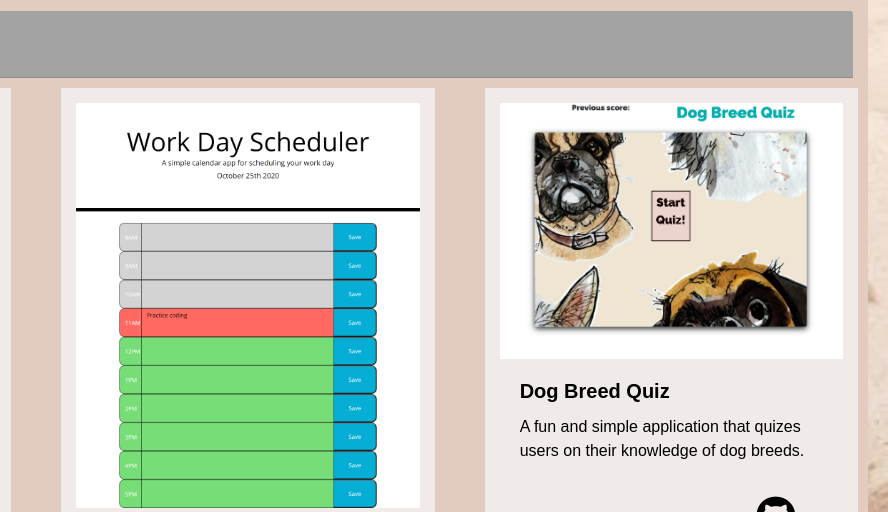
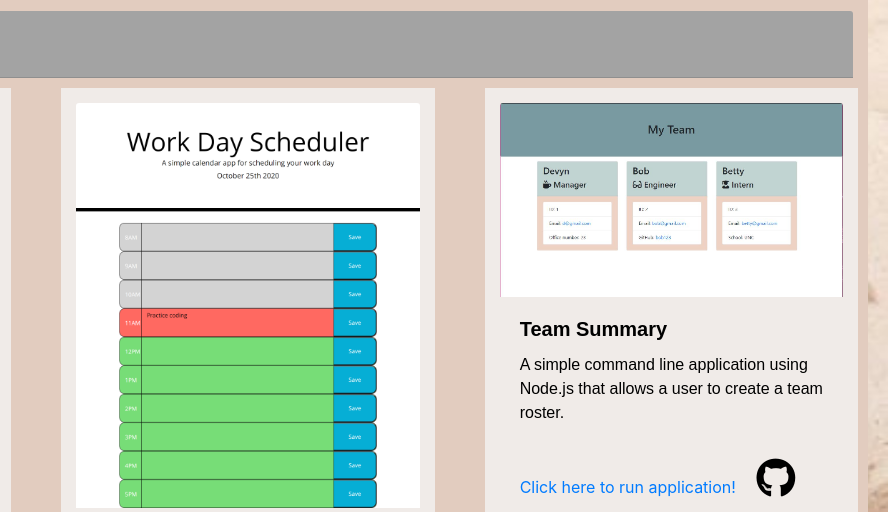
Before and after one commit to dbailey11/portfolio_update, a plain HTML site: page index.html in a window 1280 px wide. Shown: the part 1028-1540 px from the top of the page, 392-1280 px from the left. Drawn offline with nearby package versions, Linux system fonts and the light colour scheme; a web font is replaced by a local one.

Commit message:
added team summary applicaiton

```diff
--- a/index.html
+++ b/index.html
@@ -146,7 +146,7 @@
               graduation is March 2021.
             </p>
             <i class="fas fa-mobile"> 970.396.0842</i>
-            <br>
+            <br />
             <i class="far fa-envelope"> baileydevyn19@gmail.com</i>
           </div>
         </div>
@@ -225,22 +225,22 @@
             </div>
           </div>
 
-          <!--breed quiz app-->
+          <!--team summary app-->
           <div class="col-sm-4">
             <div class="cardP">
               <img
-                src="assets/images/breeds_quiz_hw4_start.png"
+                src="./assets/images/screenshot.JPG"
                 class="card-img-top"
-                alt="Breed Quiz"
+                alt="Team Summary App"
               />
               <div class="card-body">
-                <h5 class="card-title">Dog Breed Quiz</h5>
+                <h5 class="card-title">Team Summary</h5>
                 <p class="card-text">
-                  A fun and simple application that quizes users on their
-                  knowledge of dog breeds.
+                  A simple command line application using Node.js that allows a
+                  user to create a team roster.
                 </p>
                 <a
-                  href="https://dbailey11.github.io/breeds_quiz_hw4/"
+                  href="https://github.com/dbailey11/team_summary"
                   target="_blank"
                   >Click here to run application!</a
                 >
```
Also changed, not shown: assets/images/screenshot.JPG (added).
